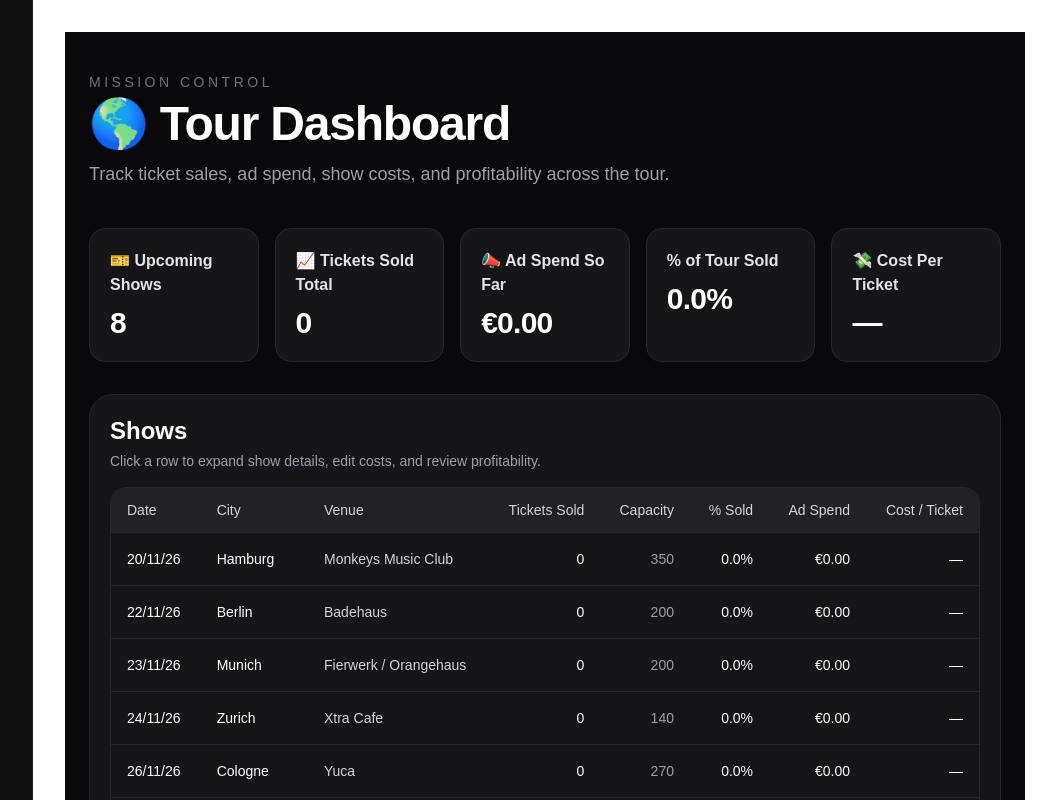
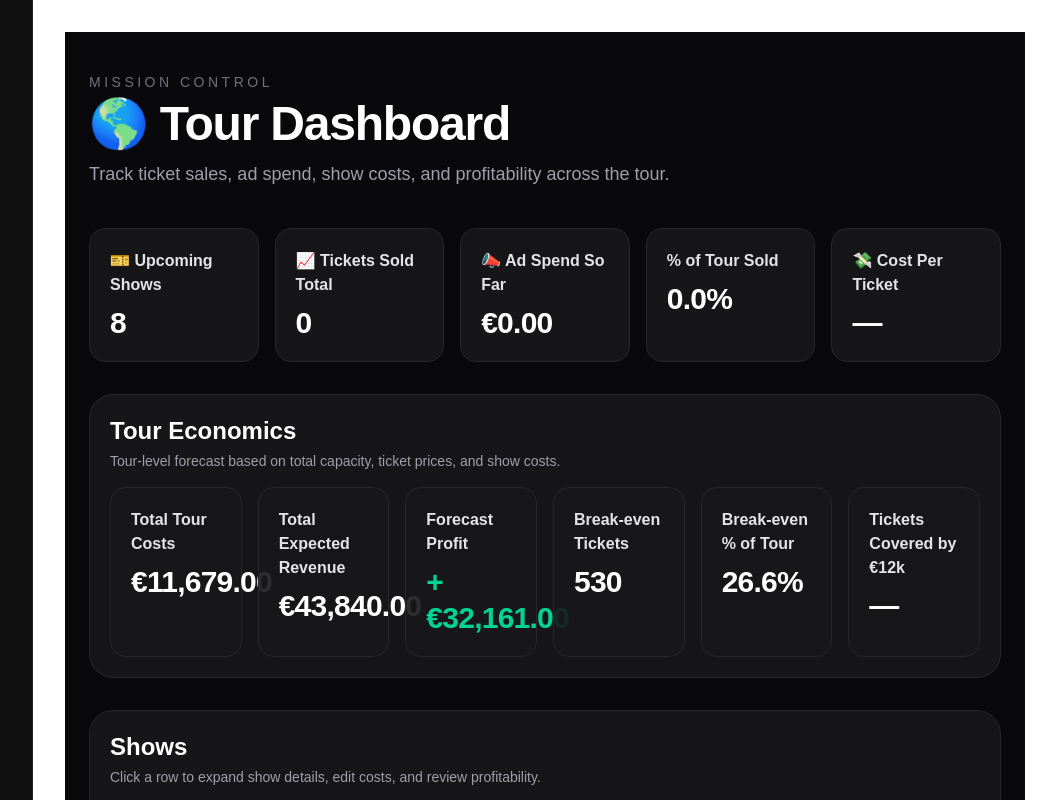
Before and after one commit to mattnashmusic/Mission-Control, a Next.js app: page /tour in a window 1280 px wide. Shown: the top 800 px of the page, without its empty margins (223-1279 px from the left). Built offline with nearby package versions, Linux system fonts and the light colour scheme.

Commit message:
add tour economics section

```diff
--- a/components/tour/TourDashboardClient.tsx
+++ b/components/tour/TourDashboardClient.tsx
@@ -168,11 +168,19 @@ const INITIAL_SHOWS: TourShow[] = [
   },
 ];
 
+const TOUR_AD_BUDGET = 12000;
+
 function money(value: number) {
   return new Intl.NumberFormat("en-GB", {
     style: "currency",
     currency: "EUR",
   }).format(value);
+}
+
+function signedMoney(value: number) {
+  if (value > 0) return `+${money(value)}`;
+  if (value < 0) return `-${money(Math.abs(value))}`;
+  return money(0);
 }
 
 function percent(value: number) {
@@ -193,6 +201,14 @@ function calculateShowTotalCost(show: TourShow) {
     show.costs.production +
     show.costs.hotelPetrolMisc +
     show.metaSpend
+  );
+}
+
+function calculateShowBaseCostExcludingAds(show: TourShow) {
+  return (
+    show.costs.venueHire +
+    show.costs.production +
+    show.costs.hotelPetrolMisc
   );
 }
 
@@ -219,6 +235,25 @@ function calculateCostPerTicket(show: TourShow) {
   return show.metaSpend / show.ticketSales;
 }
 
+function KpiCard({
+  title,
+  value,
+  valueClassName = "text-white",
+}: {
+  title: string;
+  value: string;
+  valueClassName?: string;
+}) {
+  return (
+    <div className="rounded-2xl border border-zinc-800 bg-zinc-900/90 p-5">
+      <div className="text-base font-semibold text-zinc-200">{title}</div>
+      <div className={`mt-2 text-3xl font-semibold tracking-tight ${valueClassName}`}>
+        {value}
+      </div>
+    </div>
+  );
+}
+
 export default function TourDashboardClient() {
   const [shows, setShows] = useState<TourShow[]>(INITIAL_SHOWS);
   const [expandedShowId, setExpandedShowId] = useState<string | null>(null);
@@ -233,12 +268,39 @@ export default function TourDashboardClient() {
     const costPerTicket =
       ticketsSoldTotal === 0 ? 0 : adSpendTotal / ticketsSoldTotal;
 
+    const totalTourCosts = shows.reduce(
+      (sum, show) => sum + calculateShowBaseCostExcludingAds(show),
+      0
+    );
+
+    const totalExpectedRevenue = shows.reduce(
+      (sum, show) => sum + show.capacity * show.ticketPrice,
+      0
+    );
+
+    const forecastProfit = totalExpectedRevenue - totalTourCosts;
+
+    const breakEvenPercentOfTour =
+      totalExpectedRevenue === 0 ? 0 : (totalTourCosts / totalExpectedRevenue) * 100;
+
+    const breakEvenTickets =
+      totalCapacity === 0 ? 0 : (breakEvenPercentOfTour / 100) * totalCapacity;
+
+    const ticketsCoveredByAdBudget =
+      costPerTicket === 0 ? 0 : TOUR_AD_BUDGET / costPerTicket;
+
     return {
       upcomingShows,
       ticketsSoldTotal,
       adSpendTotal,
       percentTourSold,
       costPerTicket,
+      totalTourCosts,
+      totalExpectedRevenue,
+      forecastProfit,
+      breakEvenPercentOfTour,
+      breakEvenTickets,
+      ticketsCoveredByAdBudget,
     };
   }, [shows]);
 
@@ -267,39 +329,53 @@ export default function TourDashboardClient() {
         </header>
 
         <section className="mb-8 grid gap-4 md:grid-cols-2 xl:grid-cols-5">
-          <div className="rounded-2xl border border-zinc-800 bg-zinc-900/90 p-5">
-            <div className="text-base font-semibold text-zinc-200">🎫 Upcoming Shows</div>
-            <div className="mt-2 text-3xl font-semibold tracking-tight text-white">
-              {kpis.upcomingShows}
-            </div>
+          <KpiCard title="🎫 Upcoming Shows" value={String(kpis.upcomingShows)} />
+          <KpiCard title="📈 Tickets Sold Total" value={String(kpis.ticketsSoldTotal)} />
+          <KpiCard title="📣 Ad Spend So Far" value={money(kpis.adSpendTotal)} />
+          <KpiCard title="% of Tour Sold" value={percent(kpis.percentTourSold)} />
+          <KpiCard
+            title="💸 Cost Per Ticket"
+            value={kpis.ticketsSoldTotal === 0 ? "—" : money(kpis.costPerTicket)}
+          />
+        </section>
+
+        <section className="mb-8 rounded-3xl border border-zinc-800 bg-zinc-900/90 p-5">
+          <div className="mb-4">
+            <h2 className="text-2xl font-semibold text-white">Tour Economics</h2>
+            <p className="mt-1 text-sm text-zinc-400">
+              Tour-level forecast based on total capacity, ticket prices, and show costs.
+            </p>
           </div>
 
-          <div className="rounded-2xl border border-zinc-800 bg-zinc-900/90 p-5">
-            <div className="text-base font-semibold text-zinc-200">📈 Tickets Sold Total</div>
-            <div className="mt-2 text-3xl font-semibold tracking-tight text-white">
-              {kpis.ticketsSoldTotal}
-            </div>
-          </div>
-
-          <div className="rounded-2xl border border-zinc-800 bg-zinc-900/90 p-5">
-            <div className="text-base font-semibold text-zinc-200">📣 Ad Spend So Far</div>
-            <div className="mt-2 text-3xl font-semibold tracking-tight text-white">
-              {money(kpis.adSpendTotal)}
-            </div>
-          </div>
-
-          <div className="rounded-2xl border border-zinc-800 bg-zinc-900/90 p-5">
-            <div className="text-base font-semibold text-zinc-200">% of Tour Sold</div>
-            <div className="mt-2 text-3xl font-semibold tracking-tight text-white">
-              {percent(kpis.percentTourSold)}
-            </div>
-          </div>
-
-          <div className="rounded-2xl border border-zinc-800 bg-zinc-900/90 p-5">
-            <div className="text-base font-semibold text-zinc-200">💸 Cost Per Ticket</div>
-            <div className="mt-2 text-3xl font-semibold tracking-tight text-white">
-              {kpis.ticketsSoldTotal === 0 ? "—" : money(kpis.costPerTicket)}
-            </div>
+          <div className="grid gap-4 md:grid-cols-2 xl:grid-cols-6">
+            <KpiCard title="Total Tour Costs" value={money(kpis.totalTourCosts)} />
+            <KpiCard
+              title="Total Expected Revenue"
+              value={money(kpis.totalExpectedRevenue)}
+            />
+            <KpiCard
+              title="Forecast Profit"
+              value={signedMoney(kpis.forecastProfit)}
+              valueClassName={
+                kpis.forecastProfit >= 0 ? "text-emerald-400" : "text-rose-400"
+              }
+            />
+            <KpiCard
+              title="Break-even Tickets"
+              value={kpis.breakEvenTickets.toFixed(0)}
+            />
+            <KpiCard
+              title="Break-even % of Tour"
+              value={percent(kpis.breakEvenPercentOfTour)}
+            />
+            <KpiCard
+              title="Tickets Covered by €12k"
+              value={
+                kpis.costPerTicket === 0
+                  ? "—"
+                  : kpis.ticketsCoveredByAdBudget.toFixed(0)
+              }
+            />
           </div>
         </section>
 
@@ -348,7 +424,9 @@ export default function TourDashboardClient() {
                         <td className="px-4 py-4">{show.city}</td>
                         <td className="px-4 py-4 text-zinc-300">{show.venue}</td>
                         <td className="px-4 py-4 text-right">{show.ticketSales}</td>
-                        <td className="px-4 py-4 text-right text-zinc-400">{show.capacity}</td>
+                        <td className="px-4 py-4 text-right text-zinc-400">
+                          {show.capacity}
+                        </td>
                         <td className="px-4 py-4 text-right">{percent(percentSold)}</td>
                         <td className="px-4 py-4 text-right">{money(show.metaSpend)}</td>
                         <td className="px-4 py-4 text-right">
@@ -405,8 +483,7 @@ export default function TourDashboardClient() {
                                             : "text-rose-400"
                                         }`}
                                       >
-                                        {profitLoss >= 0 ? "+" : "-"}
-                                        {money(Math.abs(profitLoss))}
+                                        {signedMoney(profitLoss)}
                                       </div>
                                     </div>
                                   </div>
@@ -520,6 +597,36 @@ export default function TourDashboardClient() {
                                     />
                                   </label>
 
+                                  <label className="grid gap-2">
+                                    <span className="text-sm text-zinc-400">Capacity</span>
+                                    <input
+                                      type="number"
+                                      value={show.capacity}
+                                      onChange={(e) =>
+                                        updateShow(show.id, (current) => ({
+                                          ...current,
+                                          capacity: Number(e.target.value) || 0,
+                                        }))
+                                      }
+                                      className="rounded-xl border border-zinc-700 bg-zinc-950 px-3 py-2 text-white outline-none focus:border-zinc-500"
+                                    />
+                                  </label>
+
+                                  <label className="grid gap-2">
+                                    <span className="text-sm text-zinc-400">Ticket Price</span>
+                                    <input
+                                      type="number"
+                                      value={show.ticketPrice}
+                                      onChange={(e) =>
+                                        updateShow(show.id, (current) => ({
+                                          ...current,
+                                          ticketPrice: Number(e.target.value) || 0,
+                                        }))
+                                      }
+                                      className="rounded-xl border border-zinc-700 bg-zinc-950 px-3 py-2 text-white outline-none focus:border-zinc-500"
+                                    />
+                                  </label>
+
                                   <div className="mt-3 space-y-3 rounded-2xl border border-zinc-800 bg-zinc-950/60 p-4">
                                     <div className="flex items-center justify-between">
                                       <span className="text-sm text-zinc-400">Total Show Cost</span>
```
